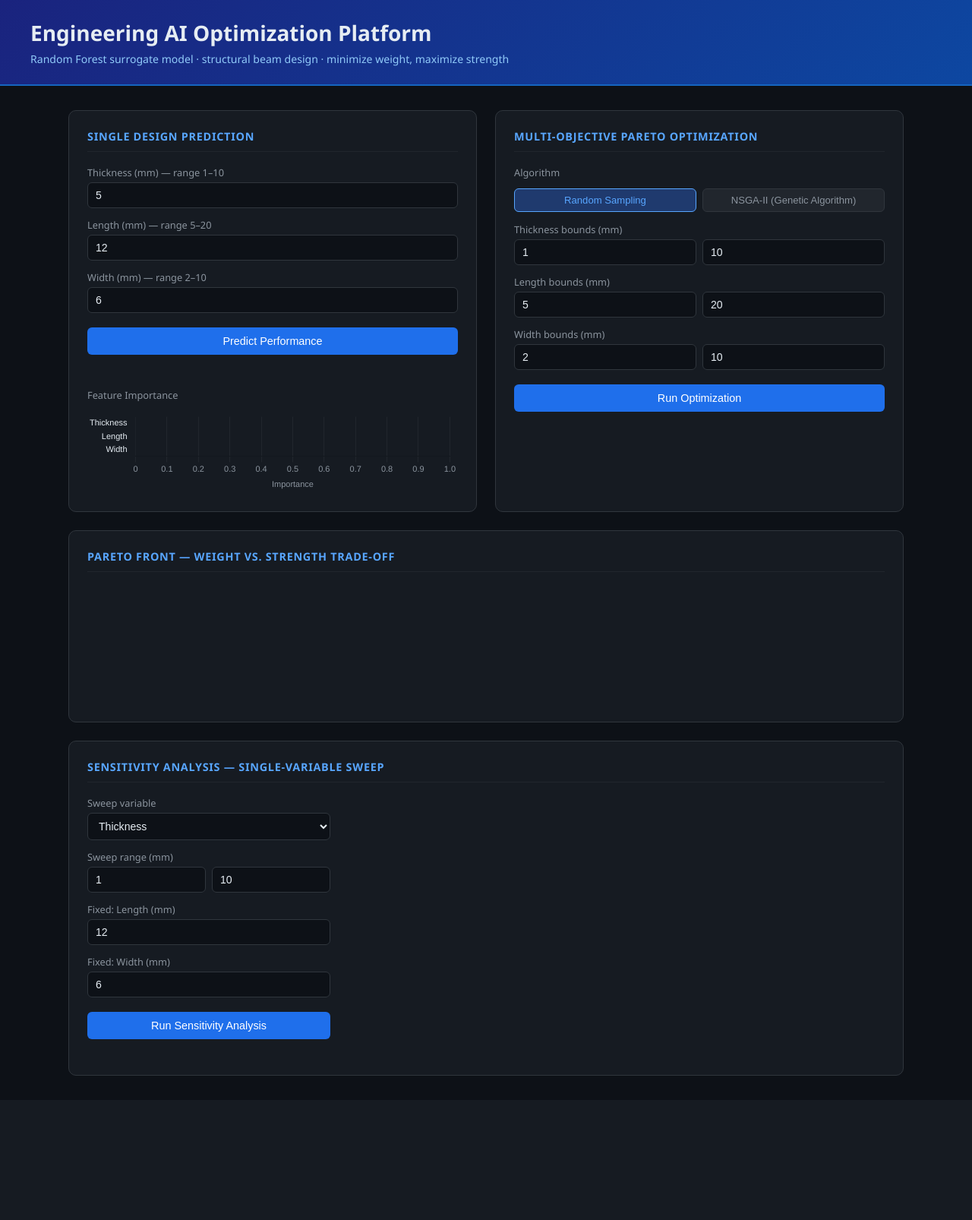
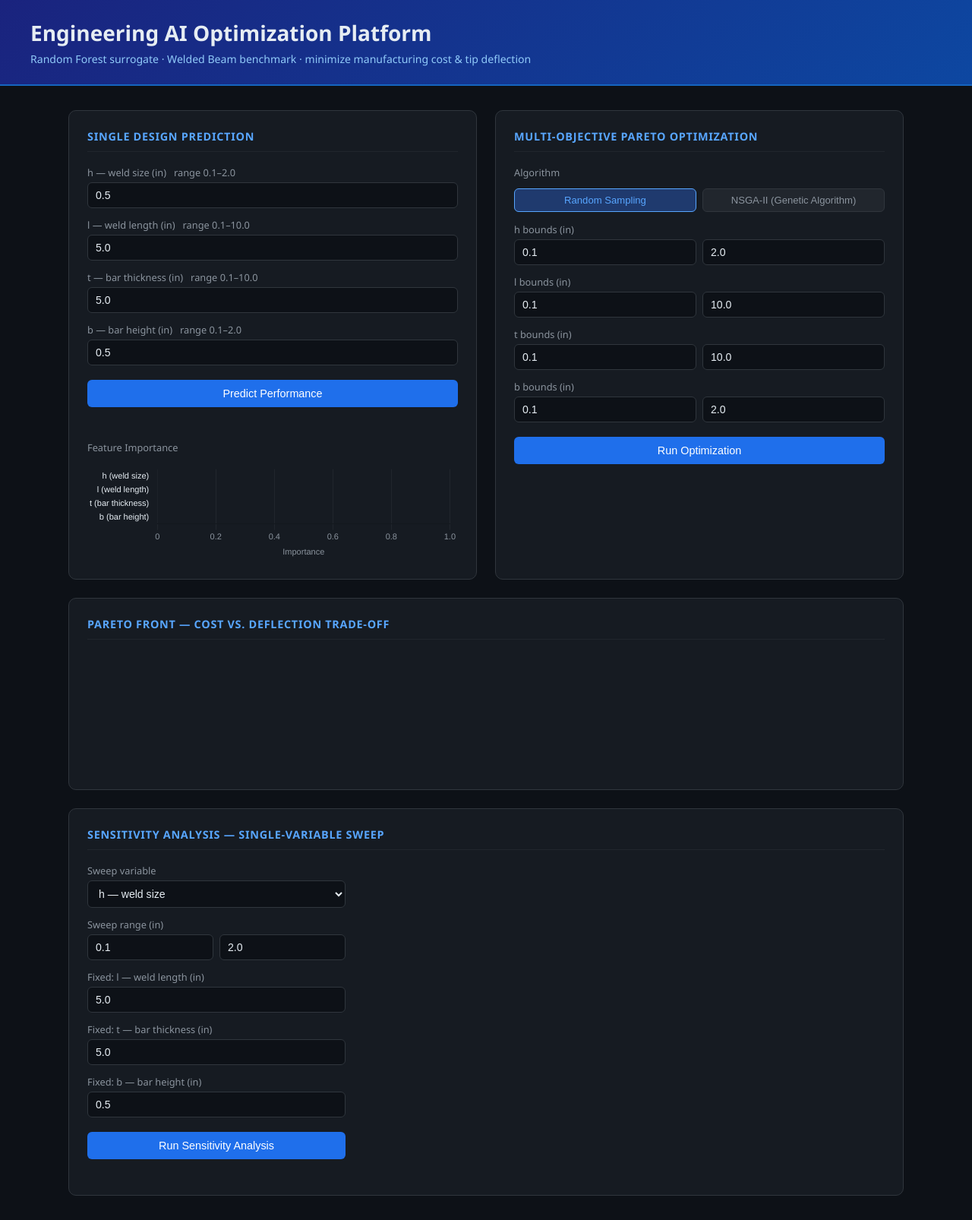
Before and after one commit to zhuangsun/Engineering-AI-Predictor, a FastAPI app: page / in a window 1280 px wide. Shown: the whole page at 76% size. Before the commit the page ends 1416 px from the top, so only its background shows below. Run offline with FastAPI, Linux system fonts and the light colour scheme; a map, chart or similar area stays blank; parts of the project's set-up code (start-up, migrations or seed data) failed here and were passed over.

Commit message:
Replace synthetic data with Welded Beam engineering benchmark
Swap the made-up 3-variable beam formulas for the Welded Beam benchmark
(Ragsdell & Phillips, 1976): 4 real design variables (h, l, t, b), two
conflicting objectives (manufacturing cost and tip deflection), and four
physics-based feasibility constraints (shear stress, bending stress,
deflection limit, h <= b). Training data is generated from closed-form
structural mechanics equations and filtered for feasibility (~2600/10000
samples feasible). All API schemas, optimizer bounds, sensitivity sweep,
frontend labels, and README updated accordingly.

```diff
--- a/app/main.py
+++ b/app/main.py
@@ -55,7 +55,7 @@ def predict(data: DesignInput):
 def feature_importance():
     """Global feature importances from the Random Forest (averaged across outputs)."""
     return {
-        "features":    ["thickness", "length", "width"],
+        "features":    ["h (weld size)", "l (weld length)", "t (bar thickness)", "b (bar height)"],
         "importances": model.feature_importances_.tolist(),
     }
 
@@ -79,12 +79,13 @@ def optimize_ga(req: GAOptimizationRequest):
 
 @app.post("/sensitivity")
 def sensitivity(req: SensitivityRequest):
-    """Single-variable sweep: weight and strength as a function of one design variable."""
+    """Single-variable sweep: cost and deflection as a function of one design variable."""
     return run_sensitivity(
         variable=req.variable,
-        fixed_thickness=req.fixed_thickness,
-        fixed_length=req.fixed_length,
-        fixed_width=req.fixed_width,
+        fixed_h=req.fixed_h,
+        fixed_l=req.fixed_l,
+        fixed_t=req.fixed_t,
+        fixed_b=req.fixed_b,
         sweep_min=req.sweep_min,
         sweep_max=req.sweep_max,
         n_points=req.n_points,
--- a/templates/index.html
+++ b/templates/index.html
@@ -64,7 +64,7 @@
         .method-btn { flex: 1; padding: 7px; background: #21262d; border: 1px solid #30363d; color: #8b949e; border-radius: 6px; cursor: pointer; font-size: 0.82rem; transition: all .15s; }
         .method-btn.active { background: #1f3a6e; border-color: #58a6ff; color: #58a6ff; }
 
-        .sens-grid { display: grid; grid-template-columns: 320px 1fr; gap: 24px; }
+        .sens-grid { display: grid; grid-template-columns: 340px 1fr; gap: 24px; }
         @media (max-width: 760px) { main { grid-template-columns: 1fr; } .sens-grid { grid-template-columns: 1fr; } }
     </style>
 </head>
@@ -72,7 +72,7 @@
 
 <header>
     <h1>Engineering AI Optimization Platform</h1>
-    <p>Random Forest surrogate model · structural beam design · minimize weight, maximize strength</p>
+    <p>Random Forest surrogate · Welded Beam benchmark · minimize manufacturing cost &amp; tip deflection</p>
 </header>
 
 <main>
@@ -82,29 +82,33 @@
         <h2>Single Design Prediction</h2>
 
         <div class="field">
-            <label>Thickness (mm) — range 1–10</label>
-            <input type="number" id="thickness" value="5" step="0.1" min="1" max="10">
+            <label>h — weld size (in) &nbsp; range 0.1–2.0</label>
+            <input type="number" id="inp_h" value="0.5" step="0.05" min="0.1" max="2.0">
         </div>
         <div class="field">
-            <label>Length (mm) — range 5–20</label>
-            <input type="number" id="length" value="12" step="0.1" min="5" max="20">
+            <label>l — weld length (in) &nbsp; range 0.1–10.0</label>
+            <input type="number" id="inp_l" value="5.0" step="0.1" min="0.1" max="10.0">
         </div>
         <div class="field">
-            <label>Width (mm) — range 2–10</label>
-            <input type="number" id="width" value="6" step="0.1" min="2" max="10">
+            <label>t — bar thickness (in) &nbsp; range 0.1–10.0</label>
+            <input type="number" id="inp_t" value="5.0" step="0.1" min="0.1" max="10.0">
+        </div>
+        <div class="field">
+            <label>b — bar height (in) &nbsp; range 0.1–2.0</label>
+            <input type="number" id="inp_b" value="0.5" step="0.05" min="0.1" max="2.0">
         </div>
 
         <button onclick="runPredict()">Predict Performance</button>
         <p id="predictStatus" class="status"></p>
 
         <div id="predictResult" class="result-box" style="display:none;">
-            <div class="metric">Weight: &nbsp;&nbsp;<strong id="predWeight">—</strong> kg &nbsp;<span class="unc" id="predWeightStd"></span></div>
-            <div class="metric">Strength: <strong id="predStrength">—</strong> MPa <span class="unc" id="predStrengthStd"></span></div>
+            <div class="metric">Cost:       &nbsp;<strong id="predCost">—</strong> $ &nbsp;<span class="unc" id="predCostStd"></span></div>
+            <div class="metric">Deflection: &nbsp;<strong id="predDefl">—</strong> in <span class="unc" id="predDeflStd"></span></div>
         </div>
 
         <div style="margin-top:20px;">
             <label style="margin-bottom:10px; display:block;">Feature Importance</label>
-            <canvas id="importanceChart" style="max-height:110px;"></canvas>
+            <canvas id="importanceChart" style="max-height:130px;"></canvas>
         </div>
     </div>
 
@@ -119,24 +123,31 @@
         </div>
 
         <div class="field">
-            <label>Thickness bounds (mm)</label>
+            <label>h bounds (in)</label>
             <div class="bounds-row">
-                <input type="number" id="t_min" value="1"  placeholder="min" step="0.5">
-                <input type="number" id="t_max" value="10" placeholder="max" step="0.5">
+                <input type="number" id="h_min" value="0.1" placeholder="min" step="0.1">
+                <input type="number" id="h_max" value="2.0" placeholder="max" step="0.1">
             </div>
         </div>
         <div class="field">
-            <label>Length bounds (mm)</label>
+            <label>l bounds (in)</label>
             <div class="bounds-row">
-                <input type="number" id="l_min" value="5"  placeholder="min" step="0.5">
-                <input type="number" id="l_max" value="20" placeholder="max" step="0.5">
+                <input type="number" id="l_min" value="0.1" placeholder="min" step="0.5">
+                <input type="number" id="l_max" value="10.0" placeholder="max" step="0.5">
             </div>
         </div>
         <div class="field">
-            <label>Width bounds (mm)</label>
+            <label>t bounds (in)</label>
             <div class="bounds-row">
-                <input type="number" id="w_min" value="2"  placeholder="min" step="0.5">
-                <input type="number" id="w_max" value="10" placeholder="max" step="0.5">
+                <input type="number" id="t_min" value="0.1" placeholder="min" step="0.5">
+                <input type="number" id="t_max" value="10.0" placeholder="max" step="0.5">
+            </div>
+        </div>
+        <div class="field">
+            <label>b bounds (in)</label>
+            <div class="bounds-row">
+                <input type="number" id="b_min" value="0.1" placeholder="min" step="0.1">
+                <input type="number" id="b_max" value="2.0" placeholder="max" step="0.1">
             </div>
         </div>
 
@@ -158,7 +169,7 @@
 
     <!-- ── Pareto Chart ──────────────────────────────────────── -->
     <div class="card full-width">
-        <h2>Pareto Front — Weight vs. Strength Trade-off</h2>
+        <h2>Pareto Front — Cost vs. Deflection Trade-off</h2>
         <canvas id="paretoChart"></canvas>
     </div>
 
@@ -172,8 +183,9 @@
             <table>
                 <thead>
                     <tr>
-                        <th>#</th><th>Thickness (mm)</th><th>Length (mm)</th>
-                        <th>Width (mm)</th><th>Weight (kg)</th><th>Strength (MPa)</th>
+                        <th>#</th>
+                        <th>h (in)</th><th>l (in)</th><th>t (in)</th><th>b (in)</th>
+                        <th>Cost ($)</th><th>Deflection (in)</th>
                     </tr>
                 </thead>
                 <tbody id="paretoTable"></tbody>
@@ -192,25 +204,30 @@
                 <div class="field">
                     <label>Sweep variable</label>
                     <select id="sweepVar" onchange="onSweepVarChange()">
-                        <option value="thickness">Thickness</option>
-                        <option value="length">Length</option>
-                        <option value="width">Width</option>
+                        <option value="h">h — weld size</option>
+                        <option value="l">l — weld length</option>
+                        <option value="t">t — bar thickness</option>
+                        <option value="b">b — bar height</option>
                     </select>
                 </div>
                 <div class="field">
-                    <label>Sweep range (mm)</label>
+                    <label>Sweep range (in)</label>
                     <div class="bounds-row">
-                        <input type="number" id="sweep_min" value="1"  step="0.1" placeholder="min">
-                        <input type="number" id="sweep_max" value="10" step="0.1" placeholder="max">
+                        <input type="number" id="sweep_min" value="0.1" step="0.05" placeholder="min">
+                        <input type="number" id="sweep_max" value="2.0" step="0.05" placeholder="max">
                     </div>
                 </div>
                 <div class="field">
-                    <label id="fix1Label">Fixed: Length (mm)</label>
-                    <input type="number" id="fix1Val" value="12" step="0.1">
+                    <label id="fix1Label">Fixed: l — weld length (in)</label>
+                    <input type="number" id="fix1Val" value="5.0" step="0.1">
                 </div>
                 <div class="field">
-                    <label id="fix2Label">Fixed: Width (mm)</label>
-                    <input type="number" id="fix2Val" value="6" step="0.1">
+                    <label id="fix2Label">Fixed: t — bar thickness (in)</label>
+                    <input type="number" id="fix2Val" value="5.0" step="0.1">
+                </div>
+                <div class="field">
+                    <label id="fix3Label">Fixed: b — bar height (in)</label>
+                    <input type="number" id="fix3Val" value="0.5" step="0.05">
                 </div>
                 <button onclick="runSensitivity()">Run Sensitivity Analysis</button>
                 <p id="sensStatus" class="status"></p>
@@ -225,9 +242,9 @@
 
 <script>
 // ── State ─────────────────────────────────────────────────────────────────────
-let paretoChart = null;
-let sensChart   = null;
-let currentFront = [];
+let paretoChart    = null;
+let sensChart      = null;
+let currentFront   = [];
 let optimizeMethod = 'sampling';
 
 // ── Feature Importance (load on page load) ────────────────────────────────────
@@ -239,10 +256,13 @@ window.addEventListener('load', async () => {
         new Chart(ctx, {
             type: 'bar',
             data: {
-                labels: ['Thickness', 'Length', 'Width'],
+                labels: data.features,
                 datasets: [{
                     data: data.importances,
-                    backgroundColor: ['rgba(88,166,255,.75)', 'rgba(63,185,80,.75)', 'rgba(210,153,34,.75)'],
+                    backgroundColor: [
+                        'rgba(88,166,255,.75)', 'rgba(63,185,80,.75)',
+                        'rgba(210,153,34,.75)', 'rgba(248,81,73,.75)',
+                    ],
                     borderRadius: 4,
                 }],
             },
@@ -257,7 +277,7 @@ window.addEventListener('load', async () => {
                 },
             },
         });
-    } catch (_) { /* feature importance chart is non-critical */ }
+    } catch (_) { /* non-critical */ }
 });
 
 // ── Predict ───────────────────────────────────────────────────────────────────
@@ -265,21 +285,22 @@ async function runPredict() {
     const status = document.getElementById('predictStatus');
     setStatus(status, 'Predicting…', 'running');
     try {
-        const res  = await fetch('/predict', {
+        const res = await fetch('/predict', {
             method: 'POST',
             headers: { 'Content-Type': 'application/json' },
             body: JSON.stringify({
-                thickness: numVal('thickness'),
-                length:    numVal('length'),
-                width:     numVal('width'),
+                h: numVal('inp_h'),
+                l: numVal('inp_l'),
+                t: numVal('inp_t'),
+                b: numVal('inp_b'),
             }),
         });
         if (!res.ok) throw new Error(await res.text());
         const d = await res.json();
-        document.getElementById('predWeight').textContent      = d.weight.toFixed(4);
-        document.getElementById('predWeightStd').textContent   = `± ${d.weight_std.toFixed(4)}`;
-        document.getElementById('predStrength').textContent    = d.strength.toFixed(4);
-        document.getElementById('predStrengthStd').textContent = `± ${d.strength_std.toFixed(4)}`;
+        document.getElementById('predCost').textContent    = d.cost.toFixed(4);
+        document.getElementById('predCostStd').textContent = `± ${d.cost_std.toFixed(4)}`;
+        document.getElementById('predDefl').textContent    = d.deflection.toFixed(5);
+        document.getElementById('predDeflStd').textContent = `± ${d.deflection_std.toFixed(5)}`;
         document.getElementById('predictResult').style.display = 'block';
         setStatus(status, 'Prediction complete.', 'done');
     } catch (e) { setStatus(status, 'Error: ' + e.message, 'error'); }
@@ -300,9 +321,10 @@ async function runOptimize() {
     btn.disabled = true;
 
     const bounds = {
-        thickness_min: numVal('t_min'), thickness_max: numVal('t_max'),
-        length_min:    numVal('l_min'), length_max:    numVal('l_max'),
-        width_min:     numVal('w_min'), width_max:     numVal('w_max'),
+        h_min: numVal('h_min'), h_max: numVal('h_max'),
+        l_min: numVal('l_min'), l_max: numVal('l_max'),
+        t_min: numVal('t_min'), t_max: numVal('t_max'),
+        b_min: numVal('b_min'), b_max: numVal('b_max'),
     };
 
     let endpoint, body;
@@ -346,7 +368,7 @@ function renderParetoChart(front) {
         data: {
             datasets: [{
                 label: 'Pareto-optimal designs',
-                data: front.map(p => ({ x: p.weight, y: p.strength })),
+                data: front.map(p => ({ x: p.cost, y: p.deflection })),
                 backgroundColor: 'rgba(88,166,255,.75)',
                 borderColor: 'rgba(88,166,255,.4)',
                 pointRadius: 5, showLine: true, borderWidth: 1.5, tension: 0.2,
@@ -360,15 +382,18 @@ function renderParetoChart(front) {
                     callbacks: {
                         label: ctx => {
                             const p = front[ctx.dataIndex];
-                            return [`Weight: ${p.weight.toFixed(3)} kg`, `Strength: ${p.strength.toFixed(3)} MPa`,
-                                    `t=${p.thickness.toFixed(2)}  l=${p.length.toFixed(2)}  w=${p.width.toFixed(2)}`];
+                            return [
+                                `Cost: $${p.cost.toFixed(4)}`,
+                                `Deflection: ${p.deflection.toFixed(5)} in`,
+                                `h=${p.h.toFixed(3)}  l=${p.l.toFixed(3)}  t=${p.t.toFixed(3)}  b=${p.b.toFixed(3)}`,
+                            ];
                         },
                     },
                 },
             },
             scales: {
-                x: { title: { display:true, text:'Weight (kg)',     color:'#8b949e' }, grid:{color:'#21262d'}, ticks:{color:'#8b949e'} },
-                y: { title: { display:true, text:'Strength (MPa)', color:'#8b949e' }, grid:{color:'#21262d'}, ticks:{color:'#8b949e'} },
+                x: { title: { display:true, text:'Cost ($)',          color:'#8b949e' }, grid:{color:'#21262d'}, ticks:{color:'#8b949e'} },
+                y: { title: { display:true, text:'Deflection (in)',   color:'#8b949e' }, grid:{color:'#21262d'}, ticks:{color:'#8b949e'} },
             },
         },
     });
@@ -378,17 +403,19 @@ function renderParetoChart(front) {
 function renderTable(front) {
     document.getElementById('paretoTable').innerHTML = front.map((p, i) => `
         <tr>
-            <td>${i+1}</td><td>${p.thickness.toFixed(3)}</td><td>${p.length.toFixed(3)}</td>
-            <td>${p.width.toFixed(3)}</td><td>${p.weight.toFixed(3)}</td><td>${p.strength.toFixed(3)}</td>
+            <td>${i+1}</td>
+            <td>${p.h.toFixed(3)}</td><td>${p.l.toFixed(3)}</td>
+            <td>${p.t.toFixed(3)}</td><td>${p.b.toFixed(3)}</td>
+            <td>${p.cost.toFixed(4)}</td><td>${p.deflection.toFixed(5)}</td>
         </tr>`).join('');
     document.getElementById('tableCard').style.display = 'block';
 }
 
 // ── CSV export ────────────────────────────────────────────────────────────────
 function exportCSV() {
-    const header = 'rank,thickness_mm,length_mm,width_mm,weight_kg,strength_MPa\n';
+    const header = 'rank,h_in,l_in,t_in,b_in,cost_usd,deflection_in\n';
     const rows   = currentFront.map((p, i) =>
-        `${i+1},${p.thickness},${p.length},${p.width},${p.weight},${p.strength}`).join('\n');
+        `${i+1},${p.h},${p.l},${p.t},${p.b},${p.cost},${p.deflection}`).join('\n');
     const blob   = new Blob([header + rows], { type: 'text/csv' });
     const a      = document.createElement('a');
     a.href       = URL.createObjectURL(blob);
@@ -398,20 +425,35 @@ function exportCSV() {
 
 // ── Sensitivity ───────────────────────────────────────────────────────────────
 const SENS_CONFIG = {
-    thickness: { min:1,  max:10, fix1:'length',    fix1d:12, fix1l:'Fixed: Length (mm)',    fix2:'width',  fix2d:6,  fix2l:'Fixed: Width (mm)'  },
-    length:    { min:5,  max:20, fix1:'thickness', fix1d:5,  fix1l:'Fixed: Thickness (mm)', fix2:'width',  fix2d:6,  fix2l:'Fixed: Width (mm)'  },
-    width:     { min:2,  max:10, fix1:'thickness', fix1d:5,  fix1l:'Fixed: Thickness (mm)', fix2:'length', fix2d:12, fix2l:'Fixed: Length (mm)' },
+    h: { min:0.1, max:2.0,
+         fix1:'l', fix1d:5.0, fix1l:'Fixed: l — weld length (in)',
+         fix2:'t', fix2d:5.0, fix2l:'Fixed: t — bar thickness (in)',
+         fix3:'b', fix3d:0.5, fix3l:'Fixed: b — bar height (in)' },
+    l: { min:0.1, max:10.0,
+         fix1:'h', fix1d:0.5, fix1l:'Fixed: h — weld size (in)',
+         fix2:'t', fix2d:5.0, fix2l:'Fixed: t — bar thickness (in)',
+         fix3:'b', fix3d:0.5, fix3l:'Fixed: b — bar height (in)' },
+    t: { min:0.1, max:10.0,
+         fix1:'h', fix1d:0.5, fix1l:'Fixed: h — weld size (in)',
+         fix2:'l', fix2d:5.0, fix2l:'Fixed: l — weld length (in)',
+         fix3:'b', fix3d:0.5, fix3l:'Fixed: b — bar height (in)' },
+    b: { min:0.1, max:2.0,
+         fix1:'h', fix1d:0.5, fix1l:'Fixed: h — weld size (in)',
+         fix2:'l', fix2d:5.0, fix2l:'Fixed: l — weld length (in)',
+         fix3:'t', fix3d:5.0, fix3l:'Fixed: t — bar thickness (in)' },
 };
 
 function onSweepVarChange() {
     const v = document.getElementById('sweepVar').value;
     const c = SENS_CONFIG[v];
-    document.getElementById('sweep_min').value  = c.min;
-    document.getElementById('sweep_max').value  = c.max;
+    document.getElementById('sweep_min').value       = c.min;
+    document.getElementById('sweep_max').value       = c.max;
     document.getElementById('fix1Label').textContent = c.fix1l;
-    document.getElementById('fix1Val').value    = c.fix1d;
+    document.getElementById('fix1Val').value         = c.fix1d;
     document.getElementById('fix2Label').textContent = c.fix2l;
-    document.getElementById('fix2Val').value    = c.fix2d;
+    document.getElementById('fix2Val').value         = c.fix2d;
+    document.getElementById('fix3Label').textContent = c.fix3l;
+    document.getElementById('fix3Val').value         = c.fix3d;
 }
 
 async function runSensitivity() {
@@ -421,16 +463,17 @@ async function runSensitivity() {
     const v = document.getElementById('sweepVar').value;
     const c = SENS_CONFIG[v];
 
-    // Build fixed values: all 3 vars needed by the API
-    const allFixed = { thickness: 5, length: 12, width: 6 };
+    const allFixed = { h: 0.5, l: 5.0, t: 5.0, b: 0.5 };
     allFixed[c.fix1] = numVal('fix1Val');
     allFixed[c.fix2] = numVal('fix2Val');
+    allFixed[c.fix3] = numVal('fix3Val');
 
     const body = {
-        variable: v,
-        fixed_thickness: allFixed.thickness,
-        fixed_length:    allFixed.length,
-        fixed_width:     allFixed.width,
+        variable:  v,
+        fixed_h:   allFixed.h,
+        fixed_l:   allFixed.l,
+        fixed_t:   allFixed.t,
+        fixed_b:   allFixed.b,
         sweep_min: numVal('sweep_min'),
         sweep_max: numVal('sweep_max'),
     };
@@ -451,23 +494,23 @@ async function runSensitivity() {
 function renderSensChart(data, variable) {
     const ctx = document.getElementById('sensChart').getContext('2d');
     if (sensChart) sensChart.destroy();
-    const labels = data.sweep_values.map(v => v.toFixed(2));
+    const labels = data.sweep_values.map(v => v.toFixed(3));
     sensChart = new Chart(ctx, {
         type: 'line',
         data: {
             labels,
             datasets: [
-                { label: 'Weight (kg)',     data: data.weight,   borderColor: '#58a6ff', backgroundColor: 'rgba(88,166,255,.1)',  yAxisID: 'y1', tension: 0.3, pointRadius: 0 },
-                { label: 'Strength (MPa)', data: data.strength, borderColor: '#3fb950', backgroundColor: 'rgba(63,185,80,.1)',   yAxisID: 'y2', tension: 0.3, pointRadius: 0 },
+                { label: 'Cost ($)',          data: data.cost,       borderColor: '#58a6ff', backgroundColor: 'rgba(88,166,255,.1)',  yAxisID: 'y1', tension: 0.3, pointRadius: 0 },
+                { label: 'Deflection (in)',   data: data.deflection, borderColor: '#3fb950', backgroundColor: 'rgba(63,185,80,.1)',   yAxisID: 'y2', tension: 0.3, pointRadius: 0 },
             ],
         },
         options: {
             responsive: true,
             plugins: { legend: { labels: { color: '#8b949e' } } },
             scales: {
-                x:  { title: { display:true, text: variable + ' (mm)', color:'#8b949e' }, grid:{color:'#21262d'}, ticks:{color:'#8b949e', maxTicksLimit:10} },
-                y1: { position:'left',  title:{display:true, text:'Weight (kg)',    color:'#58a6ff'}, grid:{color:'#21262d'}, ticks:{color:'#58a6ff'} },
-                y2: { position:'right', title:{display:true, text:'Strength (MPa)',color:'#3fb950'}, grid:{drawOnChartArea:false}, ticks:{color:'#3fb950'} },
+                x:  { title: { display:true, text: variable + ' (in)', color:'#8b949e' }, grid:{color:'#21262d'}, ticks:{color:'#8b949e', maxTicksLimit:10} },
+                y1: { position:'left',  title:{display:true, text:'Cost ($)',         color:'#58a6ff'}, grid:{color:'#21262d'}, ticks:{color:'#58a6ff'} },
+                y2: { position:'right', title:{display:true, text:'Deflection (in)', color:'#3fb950'}, grid:{drawOnChartArea:false}, ticks:{color:'#3fb950'} },
             },
         },
     });
```
Also changed, not shown: app/optimizer.py (+51 -42 lines), app/schemas.py (+17 -13 lines), app/services.py (+9 -9 lines), train.py (+72 -15 lines), README.md.
